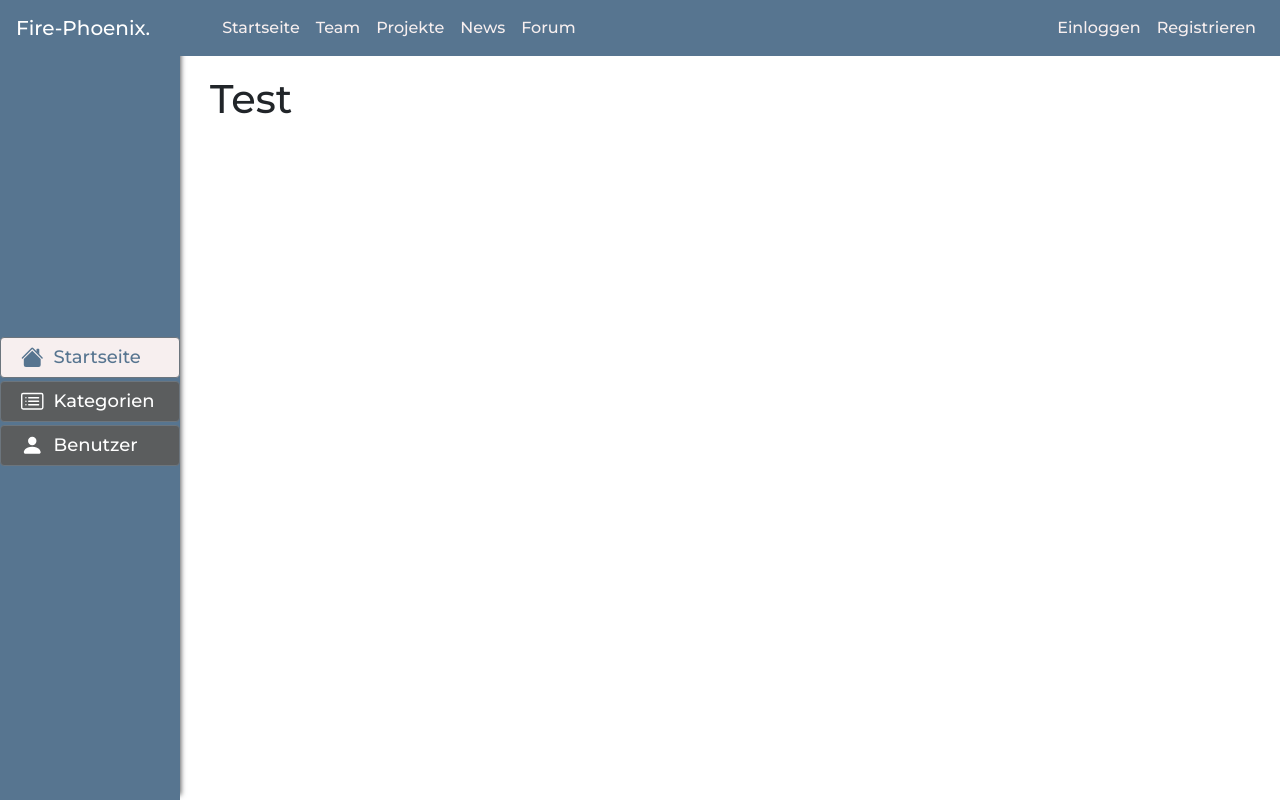
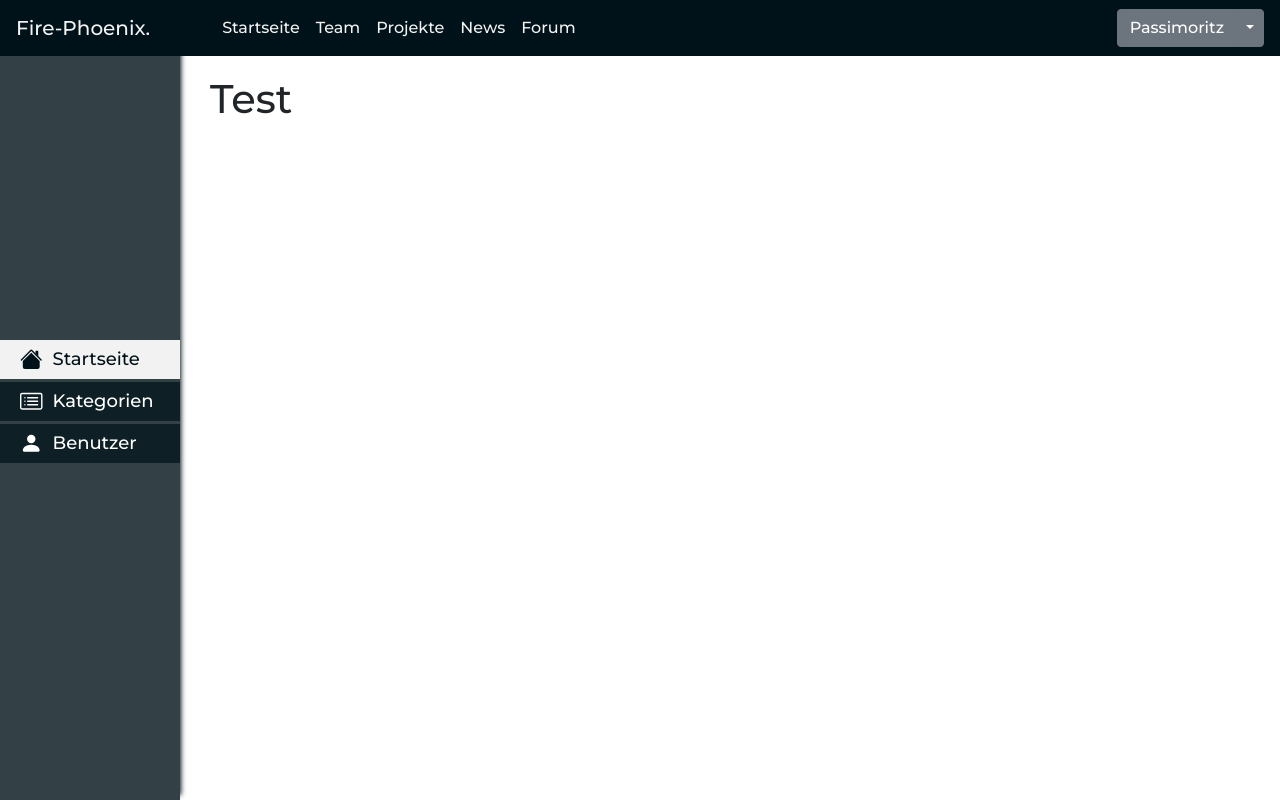
Before and after one commit to Passimoritz/fire-phoenix--website, a Nuxt app: page /forum in a window 1280 px wide. Built offline with nearby package versions, Linux system fonts and the light colour scheme.

Commit message:
finish index page

```diff
--- a/assets/scss/default/_colors.scss
+++ b/assets/scss/default/_colors.scss
@@ -1,10 +1,5 @@
-$color-red: #F94144;
-$color-orange: #F3722C;
-$color-orange-light: #F8961E;
-$color-yellow: #F9C74F;
-$color-green: #90BE6D;
-$color-turquoise: #43AA8B;
-$color-blue: #577590;
-
-$color-white: #f7efef;
-$color-grey: #5b5d5e;
+$color-primary: #001219;
+$color-secondary: #9B2226;
+$color-third: #BB3E03;
+$color-white: #f3f2f2;
+$color-black: #0a0a0a;
--- a/components/navbar.vue
+++ b/components/navbar.vue
@@ -21,10 +21,10 @@
         </b-nav-item>
       </b-navbar-nav>
       <b-navbar-nav class="ml-auto">
-        <b-nav-item v-if="loggedIn" to="/profiles/login">
+        <b-nav-item v-if="!loggedIn" to="/profiles/login">
           Einloggen
         </b-nav-item>
-        <b-nav-item v-if="loggedIn" to="/profiles/register">
+        <b-nav-item v-if="!loggedIn" to="/profiles/register">
           Registrieren
         </b-nav-item>
         <b-dropdown v-else :split-to="link" split :text="profileName">
@@ -68,13 +68,21 @@ export default {
 
 <style lang="scss">
     .navbar {
-        background-color: $color-blue;
+        background-color: $color-primary;
         display: flex;
         flex-wrap: nowrap;
         width: 100%;
 
+        .b-dropdown {
+          background-color: $color-primary !important;
+        }
+
         &-brand {
-            color: white !important;
+            color: $color-white !important;
+        }
+
+        .navbar-toggler {
+          background-color: $color-white;
         }
 
         .nav-link {
@@ -82,7 +90,7 @@ export default {
             transition: .33s;
 
             &:hover {
-                color: $color-turquoise !important;
+                color: $color-third !important;
             }
         }
     }
--- a/components/sidebar.vue
+++ b/components/sidebar.vue
@@ -19,7 +19,7 @@
 
 <style lang="scss">
 .sidebar {
-  background-color: $color-blue;
+  background-color: rgba($color-primary, .8);
   display: flex;
   flex-direction: column;
   height: 100vh;
@@ -28,11 +28,13 @@
   left: 0;
   position: fixed;
   width: 180px;
-  box-shadow: 6px 0 5px -5px $color-grey;
+  box-shadow: 6px 0 5px -5px $color-primary;
 
   &__wrapper {
     .btn {
-      background-color: $color-grey;
+      background-color: rgba($color-primary, .7);
+      border: none;
+      border-radius: 0px;
       padding-left: 20px;
       font-size: 18px;
       text-align: left;
@@ -42,7 +44,7 @@
 
     .nuxt-link-exact-active {
         background-color: $color-white;
-        color: $color-blue;
+        color: $color-primary;
     }
 
     .b-icon {
--- a/pages/index.vue
+++ b/pages/index.vue
@@ -1,5 +1,9 @@
 <template>
   <div class="main">
+    <b-button class="btn-floating" to="/team">
+      <b-icon icon="arrow-left" />
+      Zum Team
+    </b-button>
     <img class="image" src="../assets/images/phoenix.png">
     <video class="video" src="../assets/videos/main.mp4" autoplay loop muted />
   </div>
@@ -17,12 +21,33 @@ body {
   text-align: center;
 }
 
+.btn-floating {
+  background: $color-primary;
+  position: relative;
+  z-index: 1000;
+  transition: .33s;
+
+  & > * {
+    transition: .33s;
+  }
+
+  &:hover {
+    background-color: rgba($color-primary, .8);
+
+    & > * {
+      margin-right: 11px;
+    }
+
+  }
+}
+
 .video {
   position: absolute;
   top: 0;
   left: 0;
   opacity: 0;
   transition: 3.4s;
+  z-index: 0;
 }
 
 .image {
```
